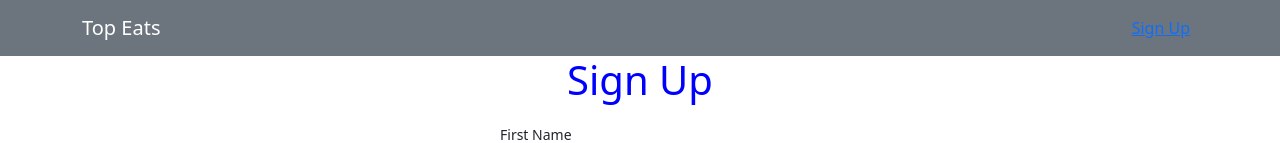
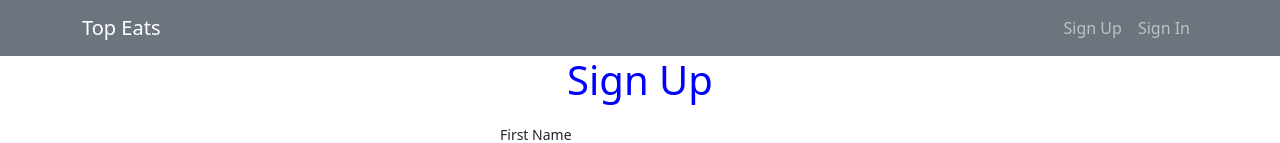
Before and after one commit to CalebSamland/top-eats, a React (Create React App) app in the folder packages/client/: page / in a window 1280 px wide. Shown: the top 143 px of the page. Built offline with nearby package versions, Linux system fonts and the light colour scheme.

Commit message:
Fix logo bug, fix link styles, fix sign in routing

```diff
--- a/packages/client/src/App.js
+++ b/packages/client/src/App.js
@@ -11,7 +11,6 @@ function App() {
 
   const [restaurants, setRestaurants] = useState(null)
   const [user, setUser] = useState(false);
-
 
   return (
     <>
--- a/packages/client/src/components/Header/Header.js
+++ b/packages/client/src/components/Header/Header.js
@@ -18,7 +18,7 @@ const Header = () => {
   return (
     <Navbar bg='secondary' variant='dark'>
       <Container fluid='lg' style={{maxWidth: '1024px'}}>
-        <Navbar.Brand href='/'>Top Eats</Navbar.Brand>
+        <Navbar.Brand as={Link} to='/'>Top Eats</Navbar.Brand>
         {
           user ?
           <Nav className='justify-content-end'>
--- a/packages/client/src/components/SignUpHeader/SignUpHeader.js
+++ b/packages/client/src/components/SignUpHeader/SignUpHeader.js
@@ -8,8 +8,8 @@ const SignUpHeader = () => {
             <Container fluid="lg">
                 <Navbar.Brand href='/'>Top Eats</Navbar.Brand>
                 <Nav className='justify-content-end'>
-                    <Nav.Link><Link to="/">Sign Up</Link></Nav.Link>
-                    {/* <Nav.Link><Link to="/signin">Sign In</Link></Nav.Link> */}
+                    <Nav.Link as={Link} to='/'>Sign Up</Nav.Link>
+                    <Nav.Link as={Link} to='/signin'>Sign In</Nav.Link>
                 </Nav>
             </Container>
         </Navbar>
--- a/packages/client/src/pages/SignInPage.js
+++ b/packages/client/src/pages/SignInPage.js
@@ -1,6 +1,7 @@
 import React, { useState } from 'react';
 import { Container, Form, Button } from 'react-bootstrap';
 import SignUpHeader from '../components/SignUpHeader/SignUpHeader';
+import { Link, useNavigate } from 'react-router-dom';
 
 const initialState = {
     email: '',
@@ -9,6 +10,7 @@ const initialState = {
 
 const SignInPage = ({setUser}) => {
     const [data, setData] = useState(initialState);
+    const navigate = useNavigate();
 
     const handleChange = e => {
         setData({
@@ -22,6 +24,7 @@ const SignInPage = ({setUser}) => {
         // If a match is found, authenticate with token and navigate to homepage
         e.preventDefault();
         setUser(true);
+        navigate("/");
     }
 
     return (
--- a/packages/client/src/pages/SignUpPage.js
+++ b/packages/client/src/pages/SignUpPage.js
@@ -101,7 +101,7 @@ const SignUpPage = ({setUser}) => {
         <div>
             <SignUpHeader />
             <form onSubmit={handleSubmit}>
-                <h1 class="signup-header">Sign Up</h1>
+                <h1 className="signup-header">Sign Up</h1>
                 {inputs.map((input) => (
                     <FormInput key={input.id} {...input} value={data[input.name]} onChange={handleChange}/>
                 ))}
```
